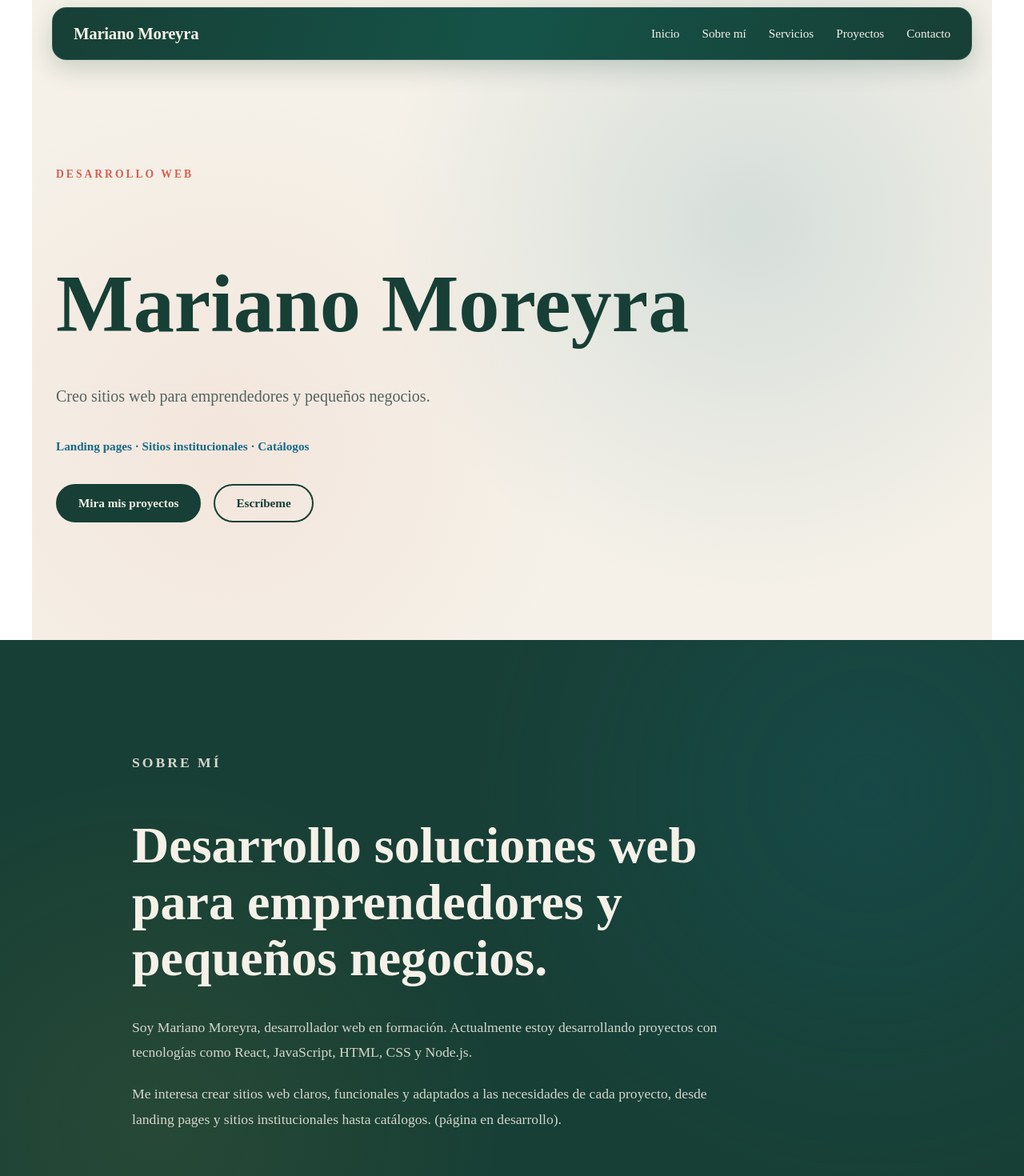
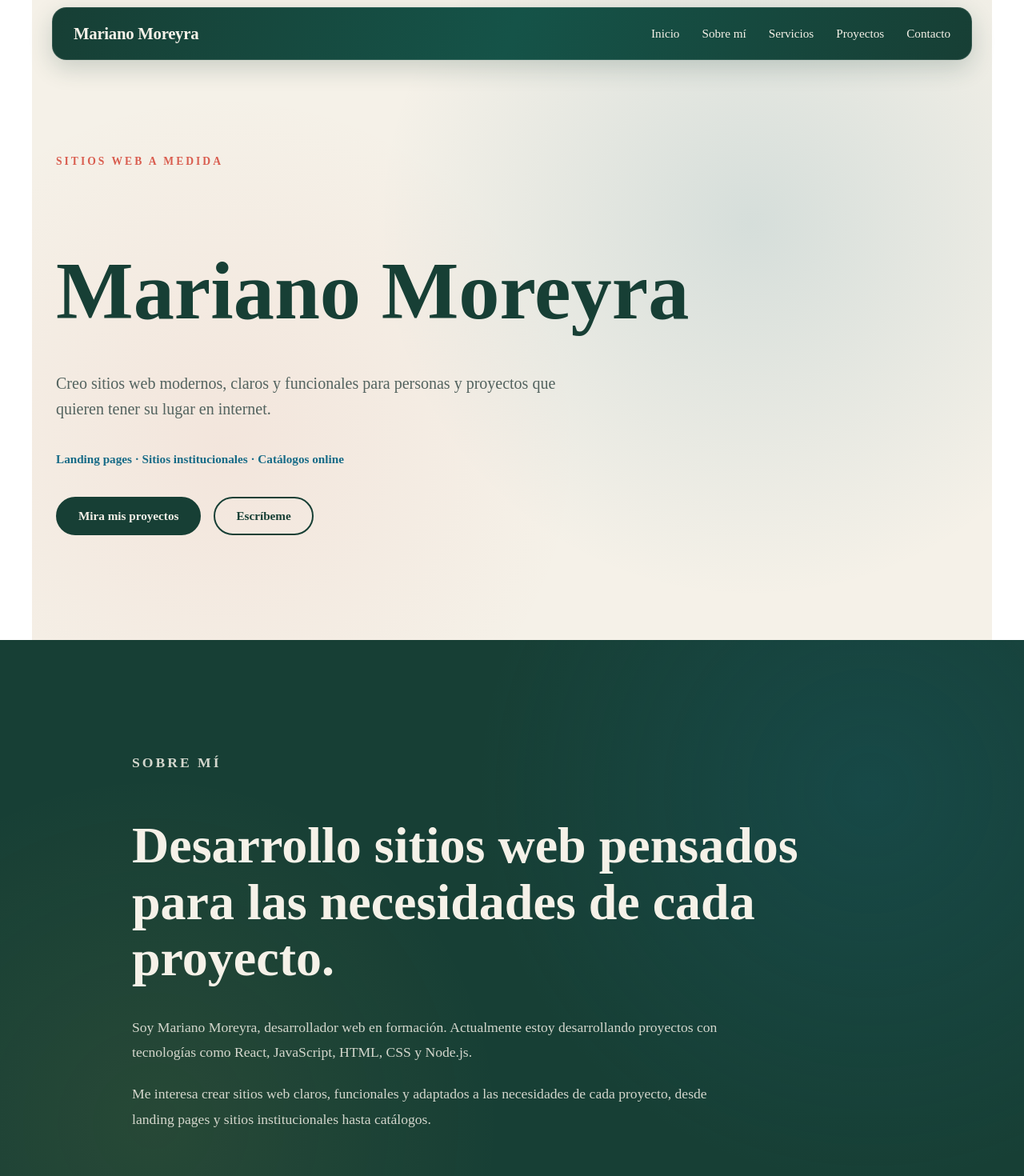
Before and after one commit to mariano925/mariano-moreyra-web, a React (Vite) app: page / in a window 1280 px wide. Shown: the top 1470 px of the page at 80% size. Built offline with nearby package versions, Linux system fonts and the light colour scheme.

Commit message:
Mejora contenido y SEO inicial

```diff
--- a/index.html
+++ b/index.html
@@ -18,11 +18,11 @@
 
     <meta
       name="description"
-      content="Mariano Moreyra - Desarrollo web, diseño de sitios y soluciones digitales para emprendedores y negocios."
+      content="Mariano Moreyra crea sitios web modernos, claros y funcionales para personas y proyectos que quieren tener su lugar en internet."
     />
 
     <title>
-      Mariano Moreyra | Desarrollo Web y Soluciones Digitales
+      Mariano Moreyra | Sitios web a medida
     </title>
 
   </head>
--- a/src/components/Hero.jsx
+++ b/src/components/Hero.jsx
@@ -1,10 +1,11 @@
 import "./Hero.css"
+
 function Hero() {
   return (
     <section className="hero" id="inicio">
 
       <p className="hero-subtitle">
-        DESARROLLO WEB
+        SITIOS WEB A MEDIDA
       </p>
 
       <h1 className="hero-title">
@@ -12,11 +13,12 @@ function Hero() {
       </h1>
 
       <p className="hero-description">
-        Creo sitios web para emprendedores y pequeños negocios.
+        Creo sitios web modernos, claros y funcionales para personas y
+        proyectos que quieren tener su lugar en internet.
       </p>
 
       <p className="hero-services">
-        Landing pages · Sitios institucionales · Catálogos
+        Landing pages · Sitios institucionales · Catálogos online
       </p>
 
       <div className="hero-buttons">
@@ -28,4 +30,4 @@ function Hero() {
   )
 }
 
-export default Hero;
+export default Hero
--- a/src/components/SobreMi.jsx
+++ b/src/components/SobreMi.jsx
@@ -11,7 +11,7 @@ function SobreMi() {
         </p>
 
         <h2>
-          Desarrollo soluciones web para emprendedores y pequeños negocios.
+          Desarrollo sitios web pensados para las necesidades de cada proyecto.
         </h2>
 
         <p>
@@ -24,7 +24,6 @@ function SobreMi() {
           Me interesa crear sitios web claros, funcionales y adaptados a las
           necesidades de cada proyecto, desde landing pages y sitios
           institucionales hasta catálogos.
-          (página en desarrollo).
         </p>
 
       </div>
```
